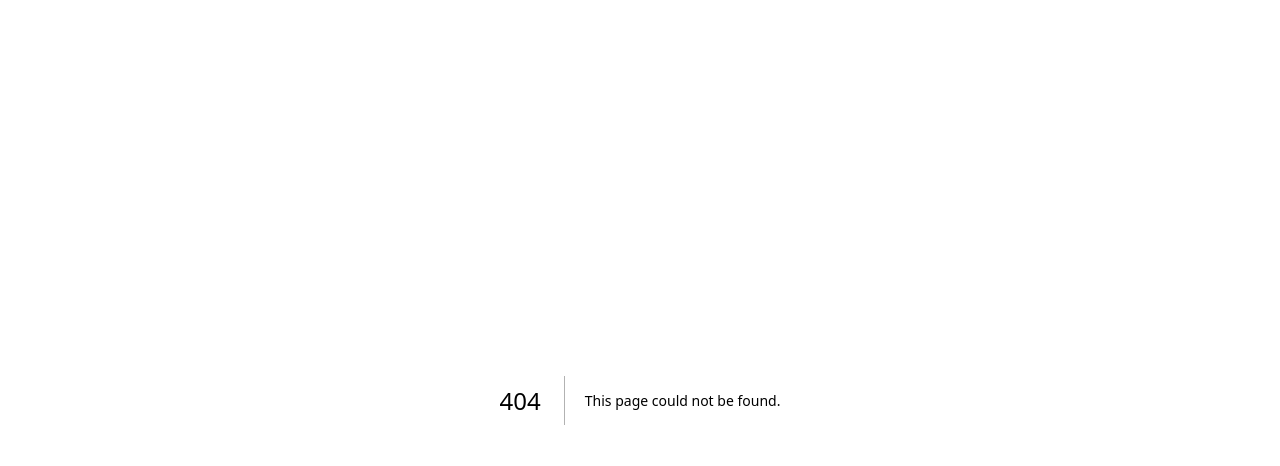
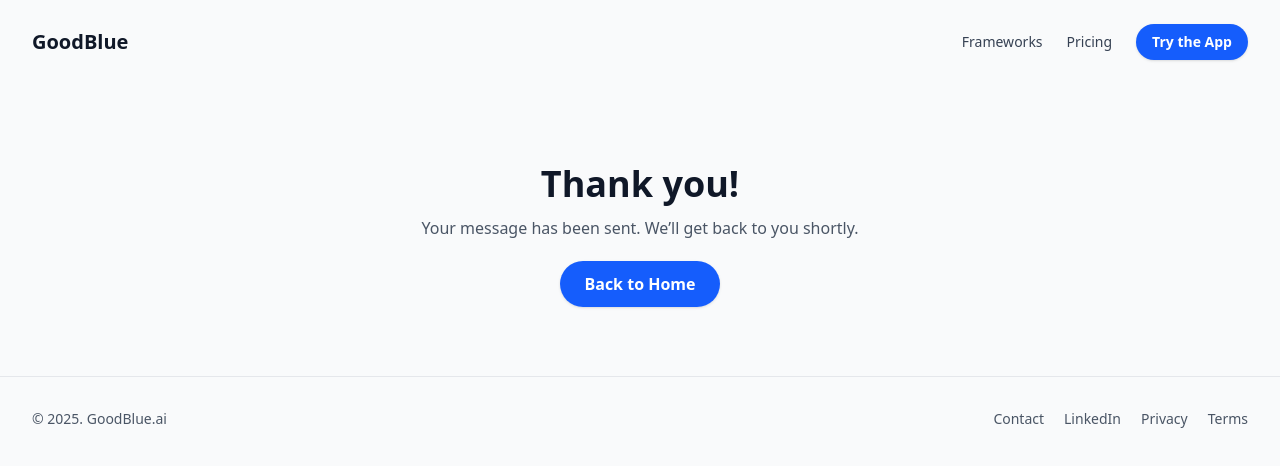
Before and after one commit to goodblue71-Strat/goodblue-web, a Next.js app: page /contact/success in a window 1280 px wide. Before the commit this address had no page. Shown: the top 466 px of the page. Built offline with nearby package versions, Linux system fonts and the light colour scheme.

Commit message:
Create page.tsx

```diff
--- /dev/null
+++ b/app/contact/success/page.tsx
@@ -0,0 +1,33 @@
+import Link from "next/link";
+import Section from "@/components/Section";
+import Navbar from "@/components/Navbar";
+import Footer from "@/components/Footer";
+
+export const metadata = {
+  title: "Thanks — GoodBlue",
+  description: "We received your message.",
+  robots: { index: false }, // optional: don’t index a transient page
+};
+
+export default function ContactSuccessPage() {
+  return (
+    <>
+      <Navbar />
+      <Section narrow className="text-center">
+        <h1 className="text-3xl sm:text-4xl font-bold">Thank you!</h1>
+        <p className="mt-3 text-gray-600">
+          Your message has been sent. We’ll get back to you shortly.
+        </p>
+        <div className="mt-8">
+          <Link
+            href="/"
+            className="rounded-full bg-blue-600 px-6 py-3 font-semibold text-white shadow hover:bg-blue-700"
+          >
+            Back to Home
+          </Link>
+        </div>
+      </Section>
+      <Footer />
+    </>
+  );
+}
```
